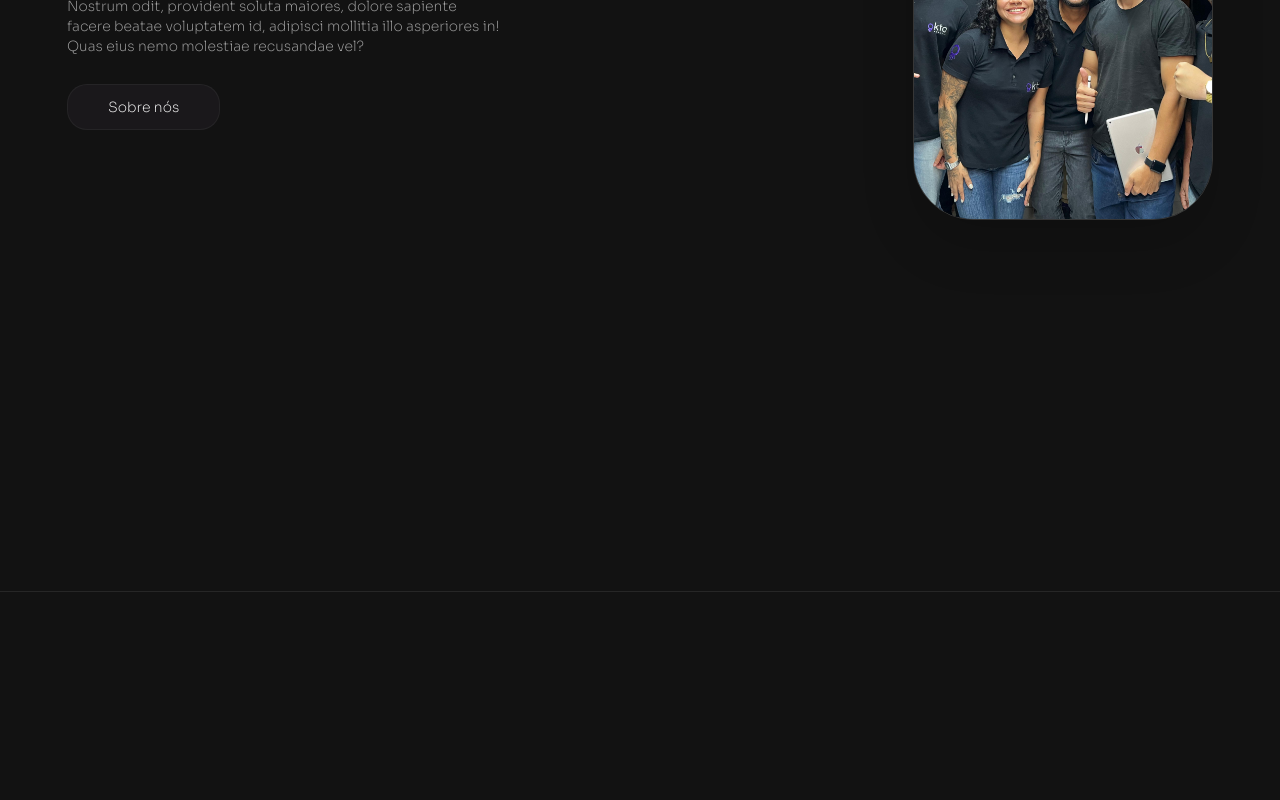
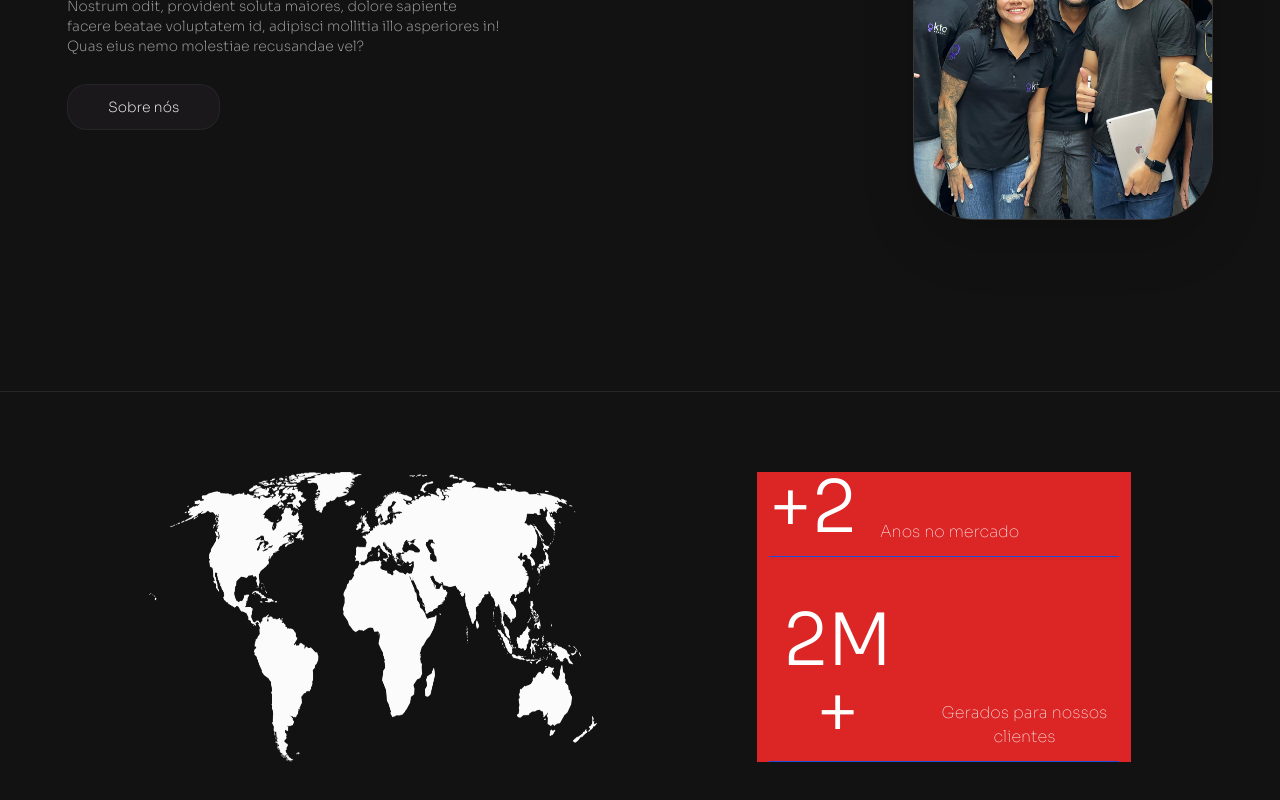
Before and after one commit to rafaelrch/landingPageV2, a React (Vite) app: page / in a window 1280 px wide. Shown: the part 964-1764 px from the top of the page. Before the commit the page ends 1556 px from the top, so only its background shows below. Built offline with nearby package versions, Linux system fonts and the light colour scheme.

Commit message:
new section

```diff
--- a/src/App.jsx
+++ b/src/App.jsx
@@ -2,6 +2,7 @@ import React from "react";
 import Navbar from "./components/Navbar";
 import HeroSection from "./components/HeroSection";
 import QuemSomos from "./components/QuemSomos";
+import Map from "./components/Map";
 
 
 
@@ -13,6 +14,7 @@ const App = () => {
     <HeroSection/>
     </div>
     <QuemSomos/>
+    <Map/>
     </>
   )
 }
--- /dev/null
+++ b/src/components/Map.jsx
@@ -0,0 +1,24 @@
+import imageMap from "../assets/map.png";
+
+function Map() {
+  return (
+    <section>
+        <div className="text-center flex flex-row justify-center mx-20 my-20 space-x-40">
+            <img src={imageMap} alt="Mapa" className="w-2/5 h-auto "/>
+            <div className="flex flex-col w-4/12 justify-center space-y-12 px-3 bg-red-600" >
+                <div className="flex flex-row items-end border-b border-blue-700 w-full gap-6 pb-3" >
+                    <h1 className="text-7xl font-light"> +2 </h1>
+                    <p className=" font-thin lg:text-base sm:text-sm"> Anos no mercado</p>
+                </div>
+                <div className="flex flex-row items-end border-b border-blue-700 w-full gap-6 pb-3 break-words" >
+                    <h1 className="text-7xl font-light"> 2M + </h1>
+                    <p className=" font-thin lg:text-base sm:text-sm"> Gerados para nossos clientes</p>
+                </div>
+
+            </div>
+        </div>
+    </section>
+  )
+}
+
+export default Map
--- a/src/components/QuemSomos.jsx
+++ b/src/components/QuemSomos.jsx
@@ -3,7 +3,7 @@ function QuemSomos() {
   return (
     <section>
 
-    <div className="Relative mt-20 border-b border-neutral-800 min-h-[800px] ">
+    <div className="Relative mt-20 border-b border-neutral-800 min-h-[600px] flex justify-center ">
       <div className="text-center ">
         <span className="bg-neutral-900 text-purple-500 rounded-full h-6 text-sm font-medium px-4 py-2 uppercase border border-neutral-800/80">
           Quem Somos
```
Also changed, not shown: src/assets/map.png (added).
